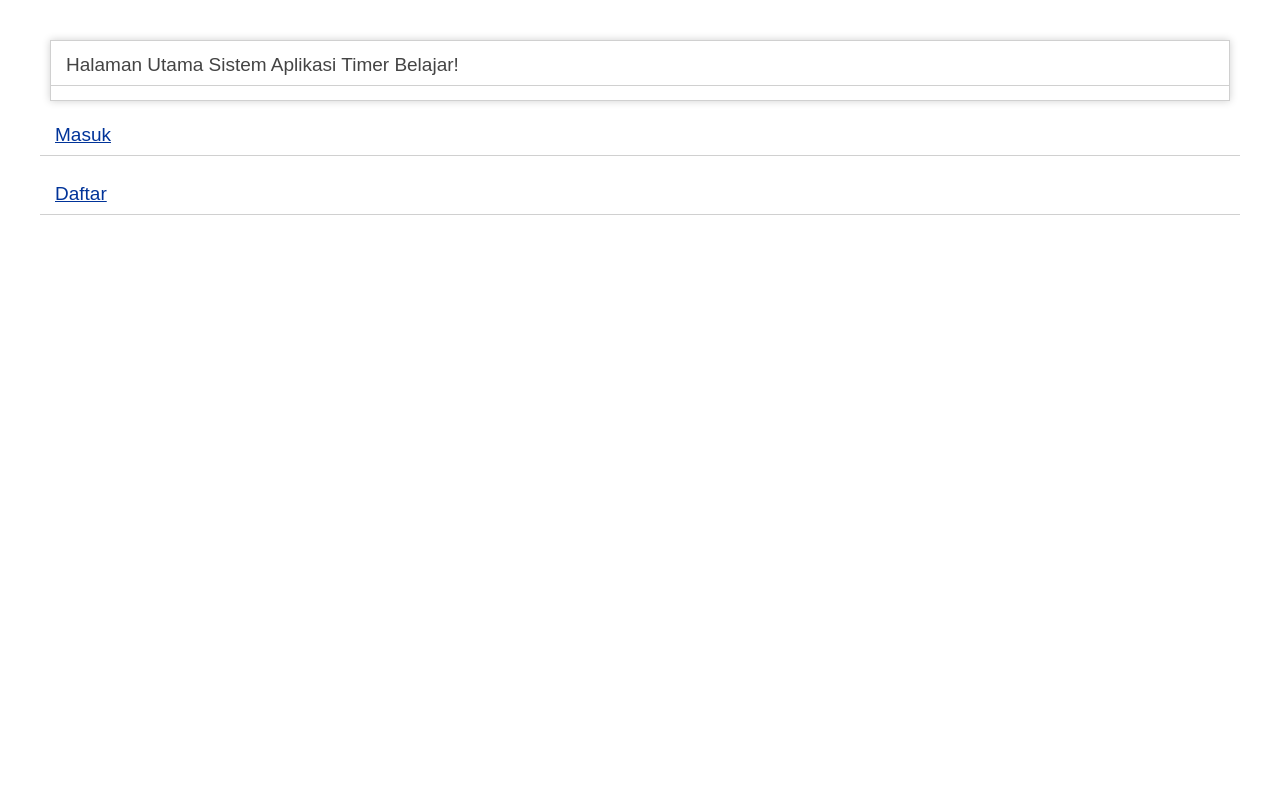
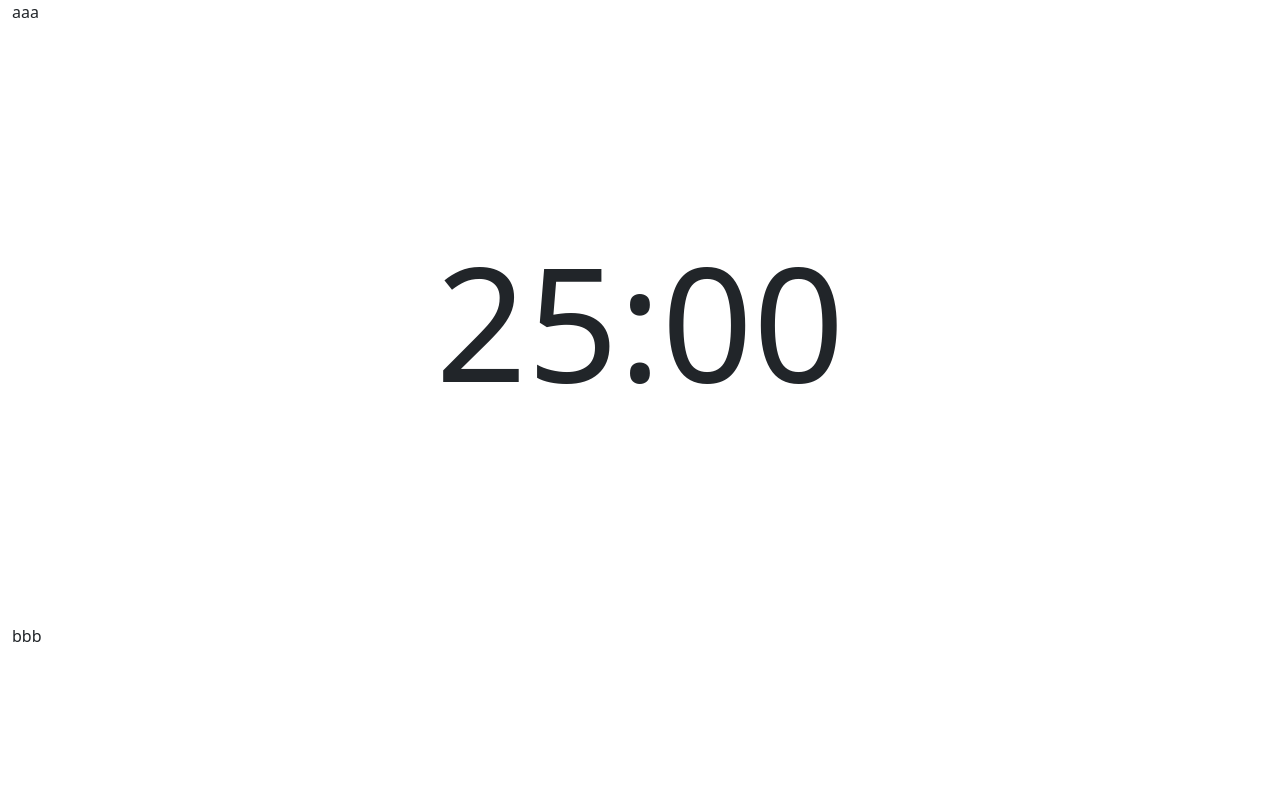
Before and after one commit to ahm4ddm/Proyek-ImplementasiPengujianSistemInformasi, a CodeIgniter app: page /logout/ in a window 1280 px wide. Run offline with CodeIgniter, Linux system fonts and the light colour scheme.

Commit message:
Add Interface
add main and login views

```diff
--- /dev/null
+++ b/application/views/css/style.css
@@ -0,0 +1,5 @@
+.timer{
+    font-size: 100px;
+    margin-top: 100px;
+    height: 600px;
+}
--- a/application/views/main.php
+++ b/application/views/main.php
@@ -1,90 +1,21 @@
-<?php
-defined('BASEPATH') or exit('No direct script access allowed');
-?>
-<!DOCTYPE html>
-<html lang="en">
-
-<head>
-	<meta charset="utf-8">
-	<title>Index</title>
-
-	<style type="text/css">
-		::selection {
-			background-color: #E13300;
-			color: white;
-		}
-
-		::-moz-selection {
-			background-color: #E13300;
-			color: white;
-		}
-
-		body {
-			background-color: #fff;
-			margin: 40px;
-			font: 13px/20px normal Helvetica, Arial, sans-serif;
-			color: #4F5155;
-		}
-
-		a {
-			color: #003399;
-			background-color: transparent;
-			font-weight: normal;
-		}
-
-		h1 {
-			color: #444;
-			background-color: transparent;
-			border-bottom: 1px solid #D0D0D0;
-			font-size: 19px;
-			font-weight: normal;
-			margin: 0 0 14px 0;
-			padding: 14px 15px 10px 15px;
-		}
-
-		code {
-			font-family: Consolas, Monaco, Courier New, Courier, monospace;
-			font-size: 12px;
-			background-color: #f9f9f9;
-			border: 1px solid #D0D0D0;
-			color: #002166;
-			display: block;
-			margin: 14px 0 14px 0;
-			padding: 12px 10px 12px 10px;
-		}
-
-		#body {
-			margin: 0 15px 0 15px;
-		}
-
-		p.footer {
-			text-align: right;
-			font-size: 11px;
-			border-top: 1px solid #D0D0D0;
-			line-height: 32px;
-			padding: 0 10px 0 10px;
-			margin: 20px 0 0 0;
-		}
-
-		#container {
-			margin: 10px;
-			border: 1px solid #D0D0D0;
-			box-shadow: 0 0 8px #D0D0D0;
-		}
-	</style>
-</head>
-
-<body>
-
-	<div id="container">
-		<h1>Halaman Utama Sistem Aplikasi Timer Belajar!</h1>
-	</div>
-
-	<form method="post">
-		<h1><a href="/login" id="login">Masuk</a></h1>
-		<h1><a href=" /register" id="register">Daftar</a></h1>
-	</form>
-
-</body>
-
+<html>
+    <head>
+    <title>Timer ganteng</title>
+    <!-- <link rel="stylesheet" href="css/style.css"> -->
+    <link href="https://cdn.jsdelivr.net/npm/bootstrap@5.1.3/dist/css/bootstrap.min.css" rel="stylesheet" integrity="sha384-1BmE4kWBq78iYhFldvKuhfTAU6auU8tT94WrHftjDbrCEXSU1oBoqyl2QvZ6jIW3" crossorigin="anonymous">
+    </head>
+    <body>
+        <div class="container-fluid">
+                <div>
+                    aaa
+                </div>
+                <div class="col-md-12 d-flex flex-column h-75 justify-content-center align-items-center">
+                    <h1 style="font-size:10em">25:00</h1>
+                </div>
+                <div>
+                    bbb
+                </div>
+        </div>
+    <script src="https://cdn.jsdelivr.net/npm/bootstrap@5.1.3/dist/js/bootstrap.bundle.min.js" integrity="sha384-ka7Sk0Gln4gmtz2MlQnikT1wXgYsOg+OMhuP+IlRH9sENBO0LRn5q+8nbTov4+1p" crossorigin="anonymous"></script>
+    </body>
 </html>
--- a/composer.json
+++ b/composer.json
@@ -11,7 +11,8 @@
 		"source": "https://github.com/bcit-ci/CodeIgniter"
 	},
 	"require": {
-		"php": ">=5.3.7"
+		"php": ">=5.3.7",
+		"twbs/bootstrap": "5.1.3"
 	},
 	"suggest": {
 		"paragonie/random_compat": "Provides better randomness in PHP 5.x"
```
Also changed, not shown: application/views/login.html (added, +49 -0 lines).
